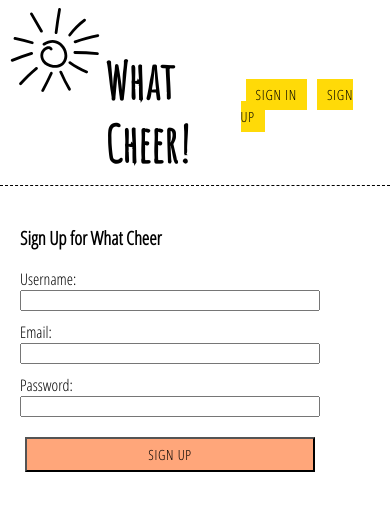
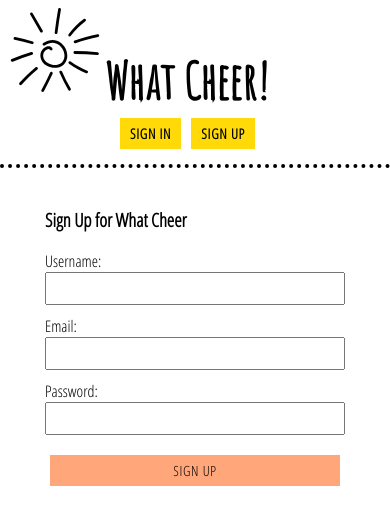
Before and after one commit to aafmisra/what-cheer-frontend, a React (Create React App) app: page /signup in a window 390 px wide. Shown: the top 524 px of the page. Built offline with nearby package versions, Linux system fonts and the light colour scheme.

Commit message:
more styles

```diff
--- a/src/components/Form.js
+++ b/src/components/Form.js
@@ -5,7 +5,7 @@ function Form({ entry, handleChange, handleSubmit }) {
     <form onSubmit={handleSubmit}>
       {/* want to be able to have default to today's date */}
       <input type="date"  onChange={handleChange} name="date" value={entry.date}/>
-      <textarea cols="50" rows="40" onChange={handleChange} name="entry" value={entry.entry}/>
+      <textarea cols="50" rows="30" onChange={handleChange} name="entry" value={entry.entry}/>
       <input type='submit' />
     </form>
   );
--- a/src/components/New.js
+++ b/src/components/New.js
@@ -94,8 +94,8 @@ function New() {
               handleChange={handleChange}
               handleSubmit={handleSubmit}
             />
-            <p>{prompt}</p>
             <button onClick={getPrompt}>Click For An Idea</button>
+            <span>{prompt}</span>
           </div>
         );
 
--- a/src/index.css
+++ b/src/index.css
@@ -11,8 +11,13 @@ h1 {
   margin: 10px 0;
 }
 
+h1:hover {
+  color: #ffda08;
+}
+
 a {
   text-decoration: none;
+  font-weight: bold;
 }
 
 .header {
@@ -20,7 +25,7 @@ a {
   flex-direction: row;
   align-items: baseline;
   justify-content: space-between;
-  border-bottom: 1px dashed black;
+  border-bottom: 4px dotted black;
   padding: 0 20px 0 5px;
 }
 
@@ -33,12 +38,14 @@ a {
 nav a, button, input[type="submit"] {
   background-color: #ffda08;
   color:black;
+  border: none;
   font-family: 'Open Sans Condensed', sans-serif;
   font-size: 14px;
   text-transform: uppercase;
   letter-spacing: .75px;
   padding: 6px 10px;
   margin: 10px 5px;
+  cursor: pointer;
 }
 
 input[type="submit"], button[type="submit"] {
@@ -47,14 +54,42 @@ input[type="submit"], button[type="submit"] {
 
 main {
   padding: 20px;
+  display: flex;
+  justify-content: center;
 }
+
+/* main * {
+  margin: 0 auto;
+} */
 
 form {
   display: flex;
   flex-direction: column;
-  max-width: 300px;
+  width: 300px;
 }
 
-input {
+input, textarea {
+  font-family: 'Open Sans Condensed', sans-serif;
+  font-size: 14px;
   margin-bottom: 10px;
+  padding: 5px;
 }
+
+textarea {
+  resize: none;
+}
+
+input:focus, textarea:focus {
+  outline: #ffda08;
+}
+
+@media (max-width: 500px) {
+  .header {
+    flex-direction: column;
+    padding-bottom: 20px;
+  }
+
+  nav {
+    margin: 0 auto;
+  }
+}
```
